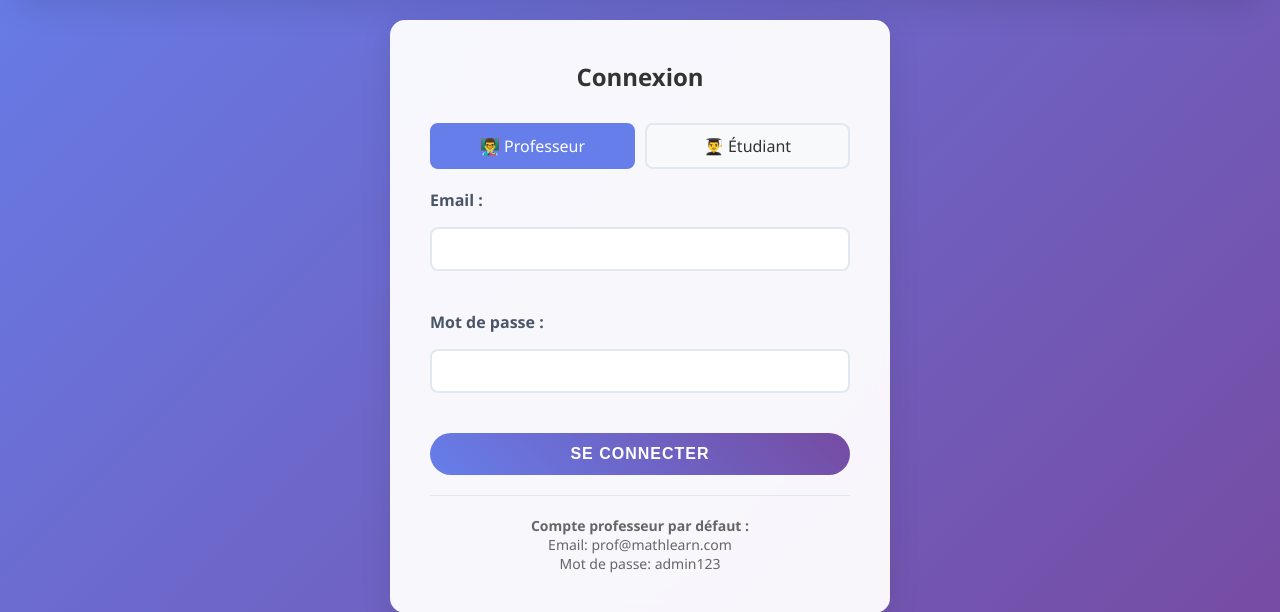
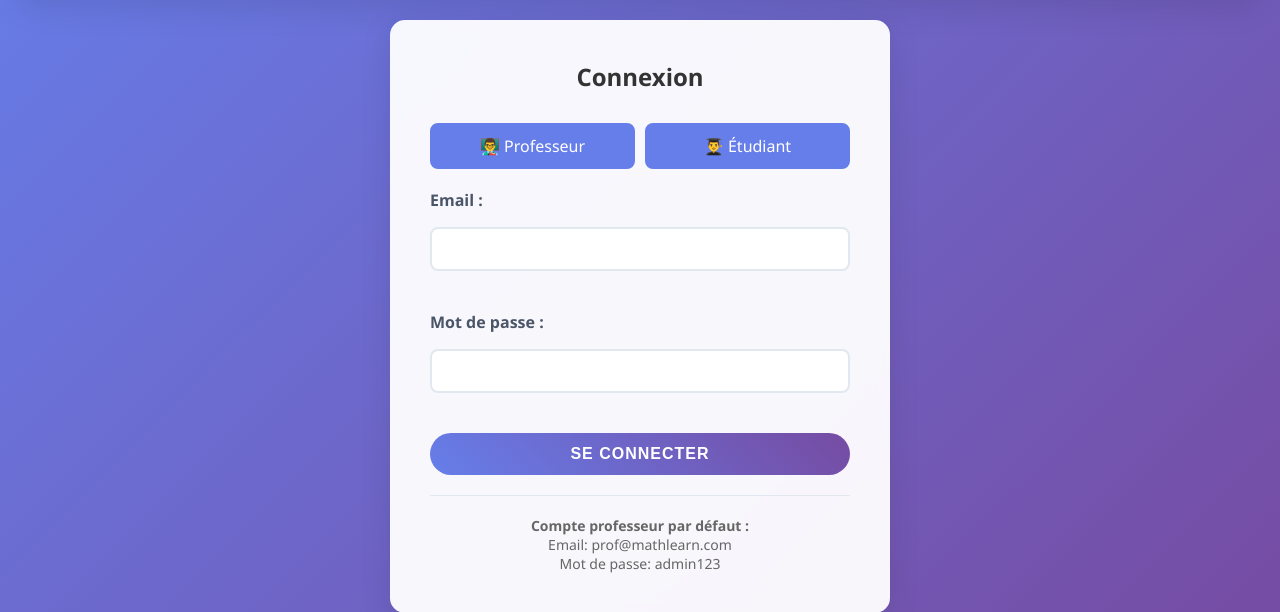
Before and after one commit to lepprofsami/math, a Flask app: page / in a window 1280 px wide. Shown: the part 147-759 px from the top of the page. Run offline with Flask 3, Linux system fonts and the light colour scheme.

Commit message:
Update index.html

```diff
--- a/template/index.html
+++ b/template/index.html
@@ -607,7 +607,7 @@
                 <div class="user-type-btn active" onclick="setUserType('professor')">
                     👨‍🏫 Professeur
                 </div>
-                <div class="user-type-btn" onclick="setUserType('student')">
+                <div class="user-type-btn active" onclick="setUserType('student')">
                     👨‍🎓 Étudiant
                 </div>
             </div>
```
